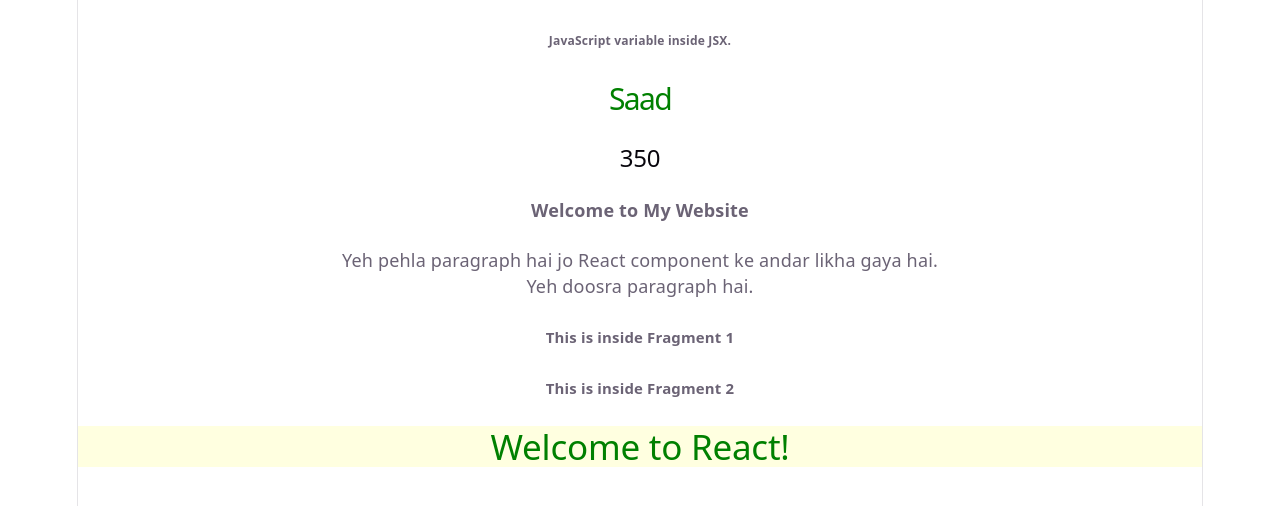
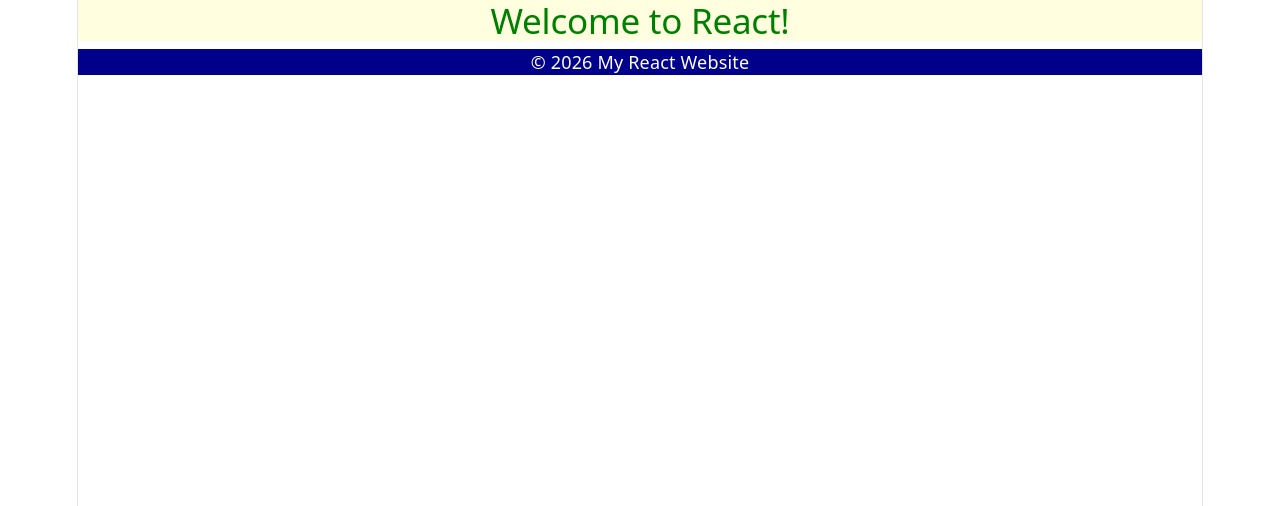
Before and after one commit to Yasinsandhu/React-Basics-Learning, a React (Vite) app in the folder 01-Module-01/02-Syntax-and-Practice/react-practice/: page / in a window 1280 px wide. Shown: the top 506 px of the page. Built offline with nearby package versions, Linux system fonts and the light colour scheme.

Commit message:
Practice components and CSS styling

```diff
--- a/01-Module-01/02-Syntax-and-Practice/react-practice/src/App.jsx
+++ b/01-Module-01/02-Syntax-and-Practice/react-practice/src/App.jsx
@@ -7,18 +7,20 @@ Now, your task is to write a component named App that displays:
 
 Hello React!
 
-Inside App.jsx, write the function yourself.*/
-import Header from "./components/Header.jsx";
-import Footer from "./components/Footer.jsx";
-import Student from "./components/Student.jsx";
-import Product from "./components/Product.jsx";
+// Inside App.jsx, write the function yourself.*/
+// import Header from "./components/Header.jsx";
+// import Footer from "./components/Footer.jsx";
+// import Student from "./components/Student.jsx";
+// import Product from "./components/Product.jsx";
 import { Welcome } from "./components/Welcome.jsx";
 import IntroducingJSX from "./Lessons/Module-01/JSX/IntroducingJSX.jsx";
+import { Footer } from "./components/Footer.jsx";
 function App() {
   return (
     <>
-      <IntroducingJSX />
+      {/* <IntroducingJSX /> */}
       <Welcome />
+      <Footer />
     </>
   );
 
--- a/01-Module-01/02-Syntax-and-Practice/react-practice/src/components/Footer.jsx
+++ b/01-Module-01/02-Syntax-and-Practice/react-practice/src/components/Footer.jsx
@@ -1,4 +1,4 @@
-function Footer() {
-  return <p>© 2026 My Website. All rights reserved.</p>;
+import "./footer.css";
+export function Footer() {
+  return <p className="footer">© 2026 My React Website</p>;
 }
-export default Footer;
--- /dev/null
+++ b/01-Module-01/02-Syntax-and-Practice/react-practice/src/components/footer.css
@@ -0,0 +1,6 @@
+.footer {
+  color: white;
+  font-size: 18px;
+  background-color: darkblue;
+  text-align: center;
+}
```
Also changed, not shown: 01-Module-01/02-Syntax-and-Practice/react-practice/src/components/Welcome.css (line endings or trailing spaces), 01-Module-01/02-Syntax-and-Practice/react-practice/src/components/Welcome.jsx (line endings or trailing spaces).
